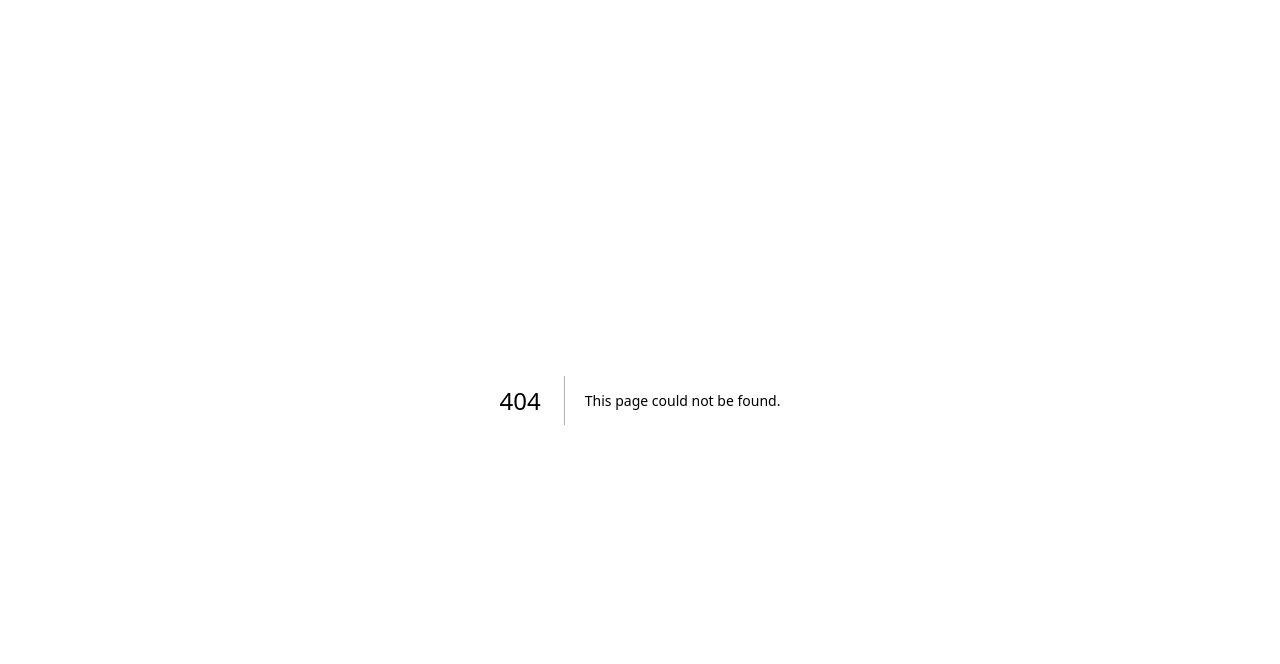
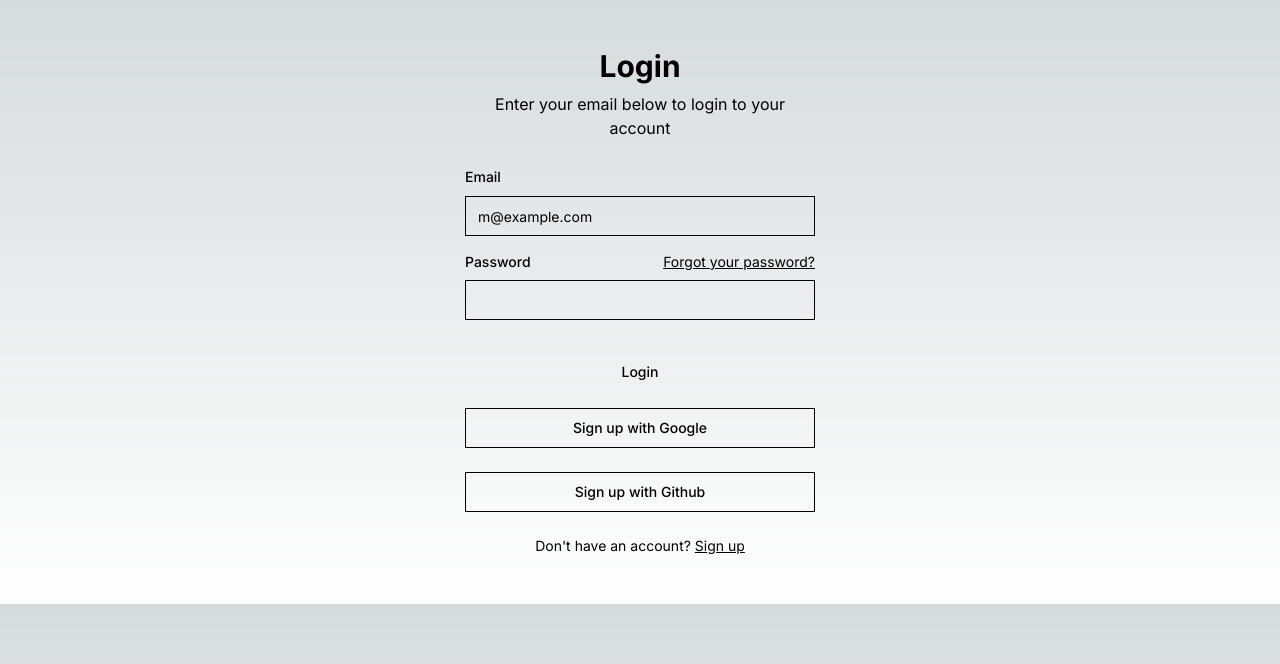
Before and after one commit to sunilhn27/supabase-basics, a Next.js app: page /login in a window 1280 px wide. Before the commit this address had no page. Shown: the top 664 px of the page. Built offline with nearby package versions, Linux system fonts and the light colour scheme.

Commit message:
added login page

```diff
--- /dev/null
+++ b/src/app/login/page.tsx
@@ -0,0 +1,12 @@
+import { LoginPage } from "@/components/login-page";
+import React from "react";
+
+function Login() {
+  return (
+    <div>
+      <LoginPage />
+    </div>
+  );
+}
+
+export default Login;
```
